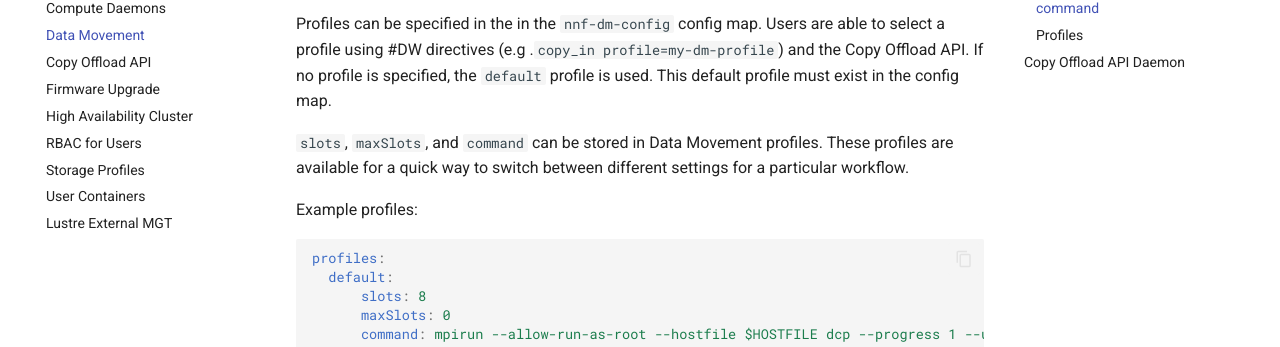
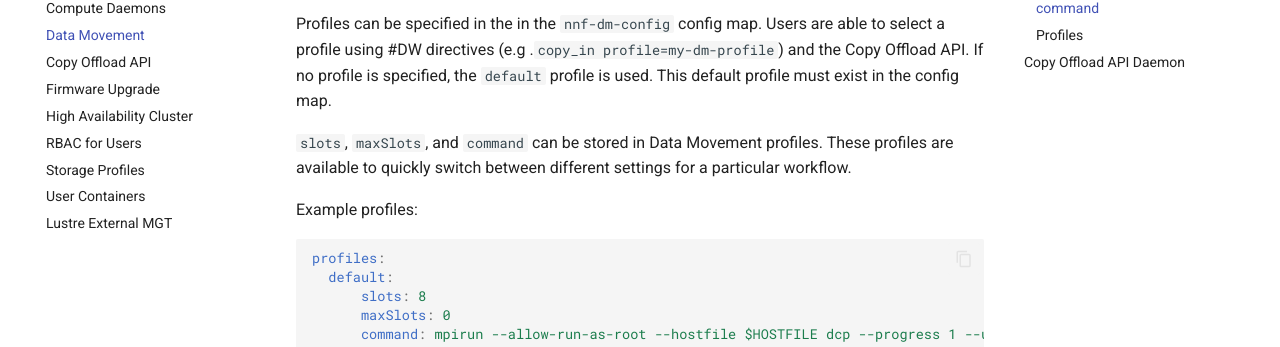
Before and after one commit to NearNodeFlash/NearNodeFlash.github.io, an MkDocs documentation site: the page built from docs/guides/data-movement/readme.md, in a window 1280 px wide and 900 px high, scrolled down 1696 px. Shown: the part 127-474 px from the top of the window. Built offline with MkDocs 1.6.1 and Material for MkDocs 9.7.7, drawn with Linux system fonts in a browser that asks for light colours; comment, search, counter and statistics services are not loaded; the version menu is left out.

Commit message:
Update docs/guides/data-movement/readme.md
Co-authored-by: Tony Floeder <anthony.floeder@hpe.com>

```diff
--- a/docs/guides/data-movement/readme.md
+++ b/docs/guides/data-movement/readme.md
@@ -68,7 +68,7 @@ profile is specified, the `default` profile is used. This default profile must e
 map.
 
 `slots`, `maxSlots`, and `command` can be stored in Data Movement profiles. These profiles are
-available for a quick way to switch between different settings for a particular workflow.
+available to quickly switch between different settings for a particular workflow.
 
 Example profiles:
 
```
